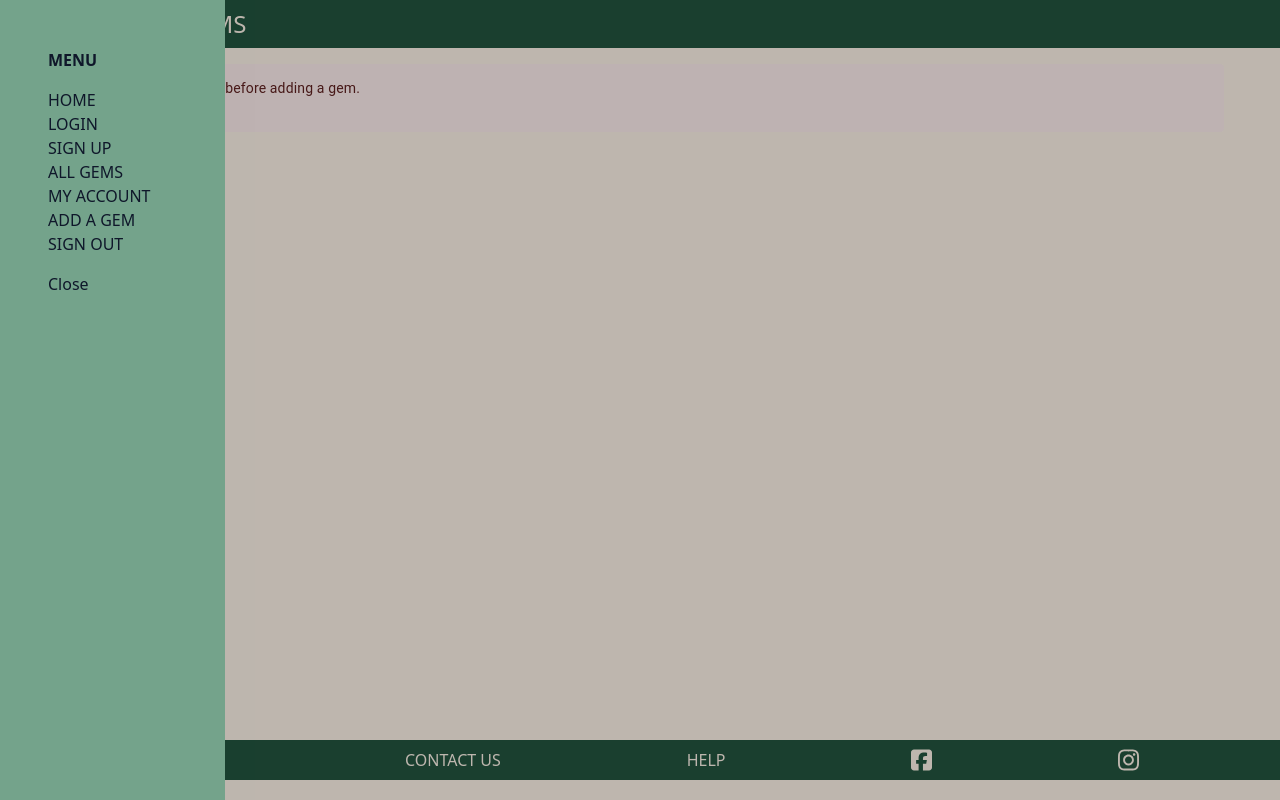
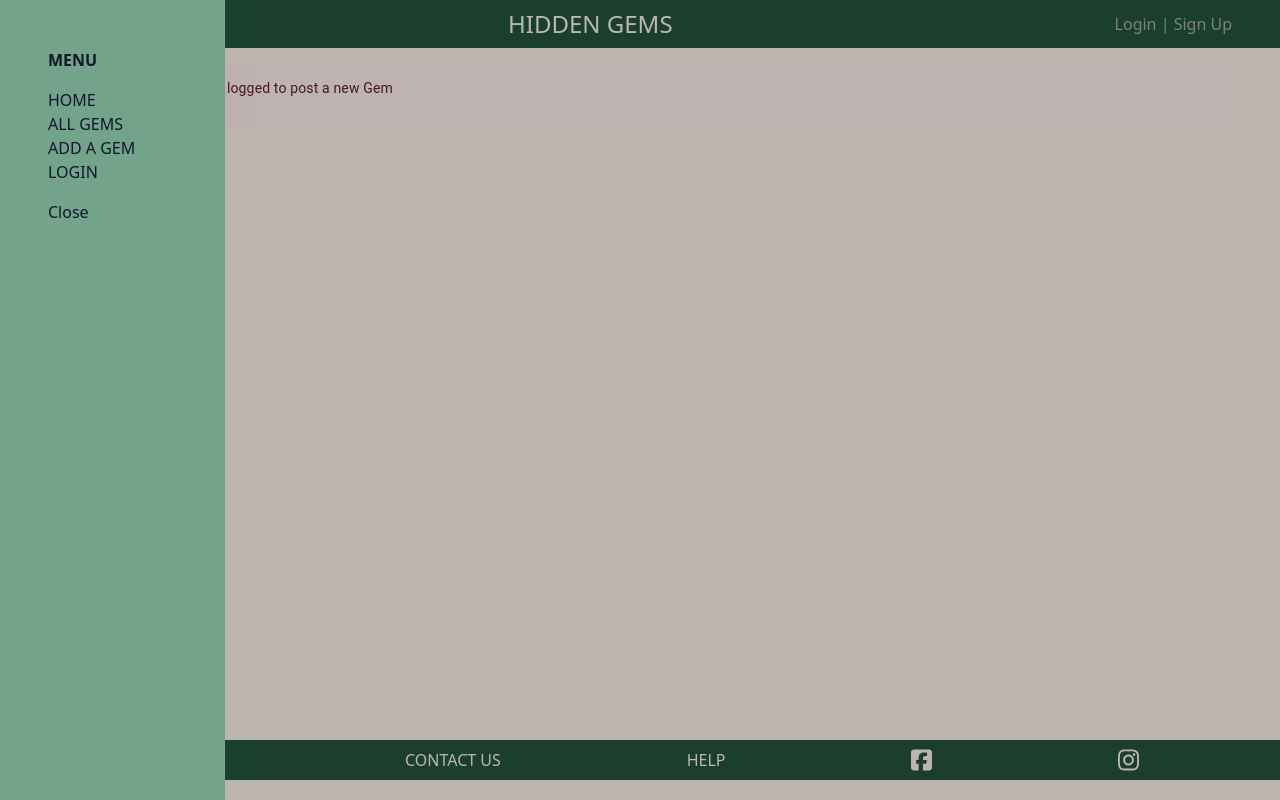
Before and after one commit to flynnjim/hidden-gems-frontend, a Next.js app: page /add-gem in a window 1280 px wide. Both pictures are taken after a click on the button 58 px from the left and 24 px from the top of the page. Built offline with nearby package versions, Linux system fonts and the light colour scheme; no server answers.

Commit message:
added changes again

```diff
--- a/src/app/gems/[gem_id]/page.js
+++ b/src/app/gems/[gem_id]/page.js
@@ -13,6 +13,7 @@ import { updateRating } from "@/api/api";
 import DiamondTwoToneIcon from "@mui/icons-material/DiamondTwoTone";
 import DiamondOutlinedIcon from "@mui/icons-material/DiamondOutlined";
 import Comments from "@/components/Comments";
+import { GemError } from "@/components/ErrorMessages";
 
 const SingleGemPage = () => {
   const { gem_id } = useParams();
@@ -52,8 +53,13 @@ const SingleGemPage = () => {
       icon = customIcon;
   }
 
-  const gemDate = new Date(date).toDateString();
-  const gemTime = new Date(date).toLocaleTimeString([], {
+  const gemDate = new Date(date).toLocaleDateString("en-GB", {
+    weekday: "long",
+    year: "numeric",
+    month: "long",
+    day: "numeric",
+  });
+  const gemTime = new Date(date).toLocaleTimeString("en-GB", {
     hour: "2-digit",
     minute: "2-digit",
   });
@@ -67,7 +73,7 @@ const SingleGemPage = () => {
   }
 
   if (isError) {
-    return <p1>404 Gem not found</p1>;
+    return <GemError/>
   }
 
   return (
@@ -82,7 +88,7 @@ const SingleGemPage = () => {
         </h1>
         {date ? (
           <h2 className="text-sm italic">
-            Date: {gemDate} Time: {gemTime}
+            <strong>Date:</strong> {gemDate} <strong>Time:</strong> {gemTime}
           </h2>
         ) : (
           <></>
@@ -98,8 +104,7 @@ const SingleGemPage = () => {
         </div>
         <div className="p-1">
           <h1>{description}</h1>
-          <h1 className="mt-3 text-sm">Where: {address}</h1>
-        </div>
+          <h1 className="mt-3 text-sm"><strong>Where: </strong>{address}</h1>        </div>
         <div className="flex space-x-4 p-1 mt-2 mb-2">
           <Rating
             onChange={handleRating}
--- a/src/app/login/page.js
+++ b/src/app/login/page.js
@@ -67,7 +67,7 @@ export default function LoginPage() {
         href={`/users/${user.user_id}`}
         className="text-textcolor underline"
       >
-        You&apos;re already logged in. Go to user page
+        You&apos;re already logged in. Click <Link className="cardcolor" href="/users/:user_id">here</Link> to go to your Account
       </Link>
     );
   }
@@ -120,12 +120,10 @@ export default function LoginPage() {
           </button>
         </Fieldset>
       </form>
-      <a
-        href="/signup"
-        className="text-textcolor hover:text-listcolor underline block ml-4 mt-2"
-      >
-        Don&apos;t have a login? Click here!
-      </a>
+      <div className="container flex gap-4 items-center place-content-around">
+      <p className="mt-3">Don&apos;t have an account?</p>
+      <a href="/signup" className="text-hovercolor"><button className={submitButton}>Click here to Sign Up</button></a>
+    </div>
     </div>
   );
 }
--- a/src/app/signup/page.js
+++ b/src/app/signup/page.js
@@ -129,6 +129,7 @@ export default function SignUpPage() {
   const labelStyling = "text-sm/6 font-medium text-textcolor ml-2";
 
   return (
+    <>
     <form onSubmit={handleSubmit(onSubmit)}>
       <Fieldset className={formStyling}>
         <Legend className="text-base/7 font-semibold text-textcolor">
@@ -244,5 +245,10 @@ export default function SignUpPage() {
         </button>
       </Fieldset>
     </form>
+    <div className="container flex gap-4 items-center place-content-around">
+    <p>Already have an account?</p>
+    <a href="/login" className="text-hovercolor"><button className={submitButton}>Click here to Login</button></a>
+  </div>
+    </>
   );
 }
--- a/src/app/users/[username]/page.js
+++ b/src/app/users/[username]/page.js
@@ -4,6 +4,7 @@ import { useEffect, useState } from "react";
 import { useUser } from "@/context/UserContext";
 import { fetchGems } from "@/api/api";
 import { LoadingScreen } from "@/components/LoadingStatuses";
+import Link from "next/link";
 const GemCard = dynamic(() => import("@/components/GemCard"), {
   ssr: false,
 });
@@ -34,9 +35,11 @@ export default function MyAccountPage() {
   if (!user) {
     return (
       <div>
-        <p className="m-3">You need to log in first.</p>
+        <p className="mb-5">
+          You are not logged in. Please Login or Sign Up to view your account.
+        </p>
         <a href="/login" className={submitButton}>
-          <button>Login now?</button>
+          Click here to Login
         </a>
       </div>
     );
@@ -66,7 +69,7 @@ export default function MyAccountPage() {
         Log Out
       </button>
 
-      <h2 className="mt-4 text-base mb-2">Gems Posted by You:</h2>
+      <h2 className="mt-4 text-base mb-2">Gems Posted by You: </h2>
       {userGems.length > 0 ? (
         <ul className="flex space-x-4 bg-listcolor overflow-x-auto whitespace-nowrap w-[100%]">
           {userGems.map((gem) => (
@@ -79,7 +82,13 @@ export default function MyAccountPage() {
           ))}
         </ul>
       ) : (
-        <p className="mt-4">No gems posted by you yet.</p>
+        <p className="mt-4">
+          You have not posted any Gems yet. Click{" "}
+          <Link className="text-cardcolor" href="/add-gem">
+            here
+          </Link>{" "}
+          to post a new Gem.
+        </p>
       )}
     </div>
   );
--- a/src/components/CommentCard.js
+++ b/src/components/CommentCard.js
@@ -52,7 +52,7 @@ function CommentCard({ comment, setComments }) {
       <h3 className="font-bold">{comment.username}</h3>
       <p className="text-sm">{comment.body}</p>
       <div className="flex ">
-        <p className="text-xs italic mt-3">{date}</p>
+        <p className="text-xs italic mt-3">{date}  </p>
         {user && comment.username === user.username && (
           <IconButton
             aria-label="delete"
--- a/src/components/CommentForm.js
+++ b/src/components/CommentForm.js
@@ -74,15 +74,13 @@ function CommentForm({ gem_id, setComments }) {
     <>
       {!isUserLoggedIn ? (
         <Alert severity="info" className="w-[100%] ml-2 mr-1 mt-2 mb-2">
-          You need to be logged in to post a comment. <br />
-          <Link href="/login" className="underline">
-            Login
-          </Link>
+           You are not logged in. Please Login or Sign Up to post a comment. <br />
+           <a href="/signup" className={`${buttonStyling} mt-5 inline-block`}>Click here to Login</a>
         </Alert>
       ) : (
         <form onSubmit={handleSubmit}>
           <p className="mt-2 ml-2 text-textcolor text-sm">
-            {usernameShow} leave a comment below!
+          Leave a comment below!
           </p>
           <Field>
             <Textarea
@@ -102,7 +100,7 @@ function CommentForm({ gem_id, setComments }) {
             disabled={!user || comment.trim() === ""}
             className={buttonStyling}
           >
-            Post
+            Comment
           </Button>
         </form>
       )}
--- a/src/components/Comments.js
+++ b/src/components/Comments.js
@@ -46,7 +46,7 @@ function Comments({ gem_id }) {
       <CommentForm gem_id={gem_id} setComments={setComments} />
       {noComments && (
         <p className="text-textcolor text-sm ml-2">
-          Be the first to leave a comment!
+          No comments yet. Be the first to leave a comment!
         </p>
       )}
       <ul className=" flex flex-col gap-4 ml-2 mr-2">
--- a/src/components/ErrorMessages.js
+++ b/src/components/ErrorMessages.js
@@ -21,8 +21,7 @@ export const CannotLoadData = ({ message }) => {
 export const NotLoggedIn = () => {
   return (
     <Alert severity="error">
-      Error: Must be logged in. <br />
-      <Link className="underline" href="/login">
+        Error: You must be logged in to take this action.<br /><Link className="underline" href="/login">
         Login
       </Link>
     </Alert>
@@ -75,7 +74,7 @@ export const NotLoggedInComment = () => {
 export const GemError = () => {
   return (
     <Alert severity="error">
-      Gem does not exist. <Link href="/gems">RETURN</Link>
+        Gem not Found. Click <Link className="cardcolor underline" href="/gems">here</Link> to return to Gems page
     </Alert>
   );
 };
@@ -83,10 +82,8 @@ export const GemError = () => {
 export const GemPostError = () => {
   return (
     <div>
-      <h2>Something has gone wrong! Your gem was not added.</h2>
-      <Link className="underline" href="/add-gem">
-        Click here to go back
-      </Link>
+      <h2>Unexpected error! Your gem has not been posted.</h2>
+      Click <Link className="cardcolor underline" href="/add-gem">here</Link> to return to the form
     </div>
   );
 };
@@ -95,10 +92,8 @@ export const GemNotLoggedIn = () => {
   return (
     <div className="container space-x-2">
       <Alert severity="error">
-        Error: Please login before adding a gem. <br />
-        <Link className="underline" href="/login">
-          Login
-        </Link>
+      Error: You must be logged to post a new Gem <br />
+        Click <Link className="cardcolor underline" href="/login">here</Link> to Login
       </Alert>
     </div>
   );
--- a/src/components/Header.js
+++ b/src/components/Header.js
@@ -1,13 +1,19 @@
 "use client";
 import NavBar from "./NavBar";
+import Link from "next/link";
 
 function Header() {
+  const linkStyling = "text-accentcolor hover:text-hovercolor";
   return (
     <header className="bg-listcolor p-2">
-      <div className="container flex gap-4 items-center">
-        <NavBar />
-        <h1 className="text-bgcolor text-2xl">HIDDEN GEMS</h1>
-      </div>
+      <div className="container flex gap-4 items-center place-content-between">
+          <NavBar/>
+          <Link href="/">
+            <h1 className="text-bgcolor text-2xl">HIDDEN GEMS</h1>
+          </Link>
+          <p className="text-accentcolor">
+            <Link href="/login" className={linkStyling}>Login</Link> | <Link href="/signup" className={linkStyling}>Sign Up</Link></p>
+          </div>
     </header>
   );
 }
--- a/src/components/NavBar.js
+++ b/src/components/NavBar.js
@@ -62,28 +62,33 @@ function NavBar() {
               <DialogTitle className="font-bold text-textcolor">
                 MENU
               </DialogTitle>
+
               <ul>
                 <li className={linkStyling}>
                   <a href="/">HOME</a>
                 </li>
-                <li className={linkStyling}>
-                  <a href="/login">LOGIN</a>
-                </li>
-                <li className={linkStyling}>
-                  <a href="/signup">SIGN UP</a>
-                </li>
+
                 <li className={linkStyling}>
                   <a href="/gems">ALL GEMS</a>
                 </li>
-                <li className={linkStyling}>
-                  <a href="/users/:user_id">MY ACCOUNT</a>
-                </li>
+
                 <li className={linkStyling}>
                   <a href="/add-gem">ADD A GEM</a>
                 </li>
+
+                {user ? <>
+                  <li className={linkStyling}>
+                  <a href="/users/:user_id">MY ACCOUNT</a>
+                </li>
+
                 <li onClick={handleSignOut} className={linkStyling}>
                   <a href="/login">SIGN OUT</a>
                 </li>
+                  </> : <>
+                  <li className={linkStyling}>
+                  <a href="/login">LOGIN</a>
+                </li></>}
+
               </ul>
               <div className="flex gap-4">
                 <button
```
